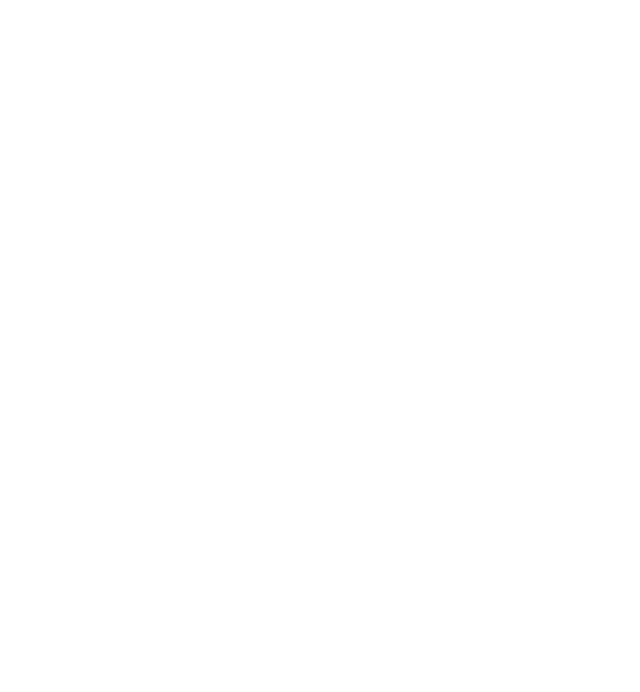
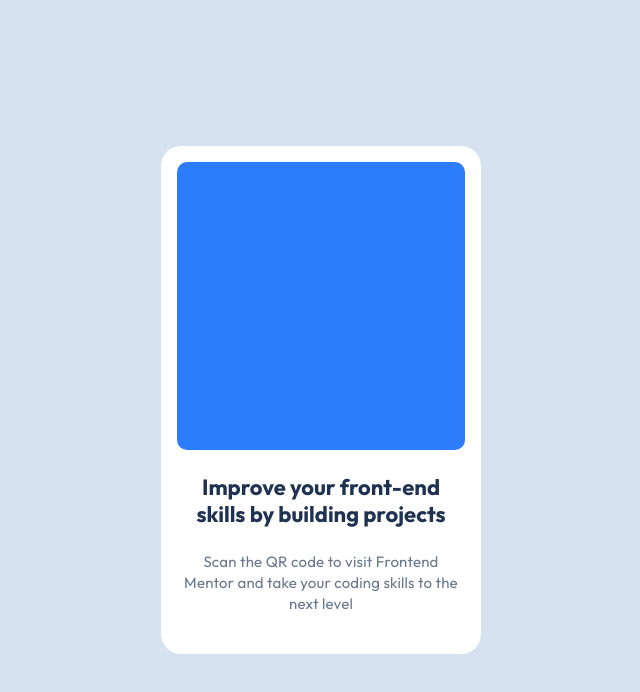
Before and after one commit to eremeeveugene/Frontend-Mentor-React, a React (Vite) app in the folder source/qr-code-component/: page / in a window 1280 px wide. Shown: the top 692 px of the page, without its empty margins (319-959 px from the left). Built offline with nearby package versions, Linux system fonts and the light colour scheme.

Commit message:
implementation

```diff
--- a/source/qr-code-component/src/components/QrCodeComponent/QrCodeComponent.css
+++ b/source/qr-code-component/src/components/QrCodeComponent/QrCodeComponent.css
@@ -1,7 +1,23 @@
-.container {
-  /* styles */
+.card {
+  background: var(--white);
+  border-radius: 20px;
+  width: 320px;
+  gap: 24px;
+  display: grid;
+  padding: 16px 16px 40px 16px;
 }
 
-.inner {
-  /* styles */
+.image-card {
+  background: var(--blue-600);
+  aspect-ratio: 1;
+  border-radius: 10px;
 }
+
+.title {
+  text-align: center;
+}
+
+.caption {
+  color: var(--slate-500);
+  text-align: center;
+}
--- a/source/qr-code-component/src/components/QrCodeComponent/QrCodeComponent.jsx
+++ b/source/qr-code-component/src/components/QrCodeComponent/QrCodeComponent.jsx
@@ -2,8 +2,16 @@
 
 function QrCodeComponent() {
   return (
-    <div className="container">
-      <div className="inner"></div>
+    <div className="card">
+      <div className="image-card"></div>
+
+      <h4 className="text-preset-1 title">
+        Improve your front-end skills by building projects
+      </h4>
+      <p className="text-preset-2 caption">
+        Scan the QR code to visit Frontend Mentor and take your coding skills to
+        the next level
+      </p>
     </div>
   );
 }
--- a/source/qr-code-component/src/styles/_base.css
+++ b/source/qr-code-component/src/styles/_base.css
@@ -0,0 +1,66 @@
+*,
+*::before,
+*::after {
+  box-sizing: border-box;
+}
+
+body,
+h1,
+h2,
+h3,
+h4,
+p,
+figure,
+blockquote,
+dl,
+dd {
+  margin: 0;
+}
+
+body {
+  display: flex;
+  justify-content: center;
+  height: 100vh;
+  align-items: center;
+  font-family: var(--font-family);
+  font-size: var(--font-size-paragraph);
+  font-weight: var(--font-weight-regular);
+  line-height: 1.5;
+  background-color: var(--slate-300);
+  color: var(--slate-900);
+  -webkit-font-smoothing: antialiased;
+}
+
+ul[role="list"],
+ol[role="list"] {
+  list-style: none;
+}
+
+a {
+  text-decoration: none;
+  color: inherit;
+}
+
+img,
+picture,
+video,
+canvas,
+svg {
+  display: block;
+  max-width: 100%;
+}
+
+input,
+button,
+textarea,
+select {
+  font: inherit;
+}
+
+html:focus-within {
+  scroll-behavior: smooth;
+}
+
+html {
+  scroll-behavior: smooth;
+}
--- /dev/null
+++ b/source/qr-code-component/src/styles/_typography.css
@@ -0,0 +1,17 @@
+@import "./_variables.css";
+
+.text-preset-1 {
+  font-family: var(--font-family);
+  font-weight: var(--font-weight-bold);
+  font-size: 22px;
+  line-height: 1.2;
+  letter-spacing: 0;
+}
+
+.text-preset-2 {
+  font-family: var(--font-family);
+  font-weight: var(--font-weight-regular);
+  font-size: 15px;
+  line-height: 1.4;
+  letter-spacing: 0.2px;
+}
--- a/source/qr-code-component/src/styles/_variables.css
+++ b/source/qr-code-component/src/styles/_variables.css
@@ -0,0 +1,21 @@
+@import url("https://fonts.googleapis.com/css2?family=Outfit:wght@400;700&display=swap");
+
+:root {
+  /* Layout */
+  --mobile-width: 375px;
+  --desktop-width: 1440px;
+
+  /* Colors */
+  --white: hsl(0, 0%, 100%);
+  --slate-300: hsl(212, 45%, 89%);
+  --slate-500: hsl(216, 15%, 48%);
+  --slate-900: hsl(218, 44%, 22%);
+  --blue-500: hsl(220, 100%, 60%);
+  --blue-600: hsl(217, 96%, 58%);
+
+  /* Typography */
+  --font-family: "Outfit", sans-serif;
+  --font-size-paragraph: 15px;
+  --font-weight-regular: 400;
+  --font-weight-bold: 700;
+}
--- a/source/qr-code-component/src/styles/index.css
+++ b/source/qr-code-component/src/styles/index.css
@@ -0,0 +1,3 @@
+@import "./_variables.css";
+@import "./_base.css";
+@import "./_typography.css";
```
